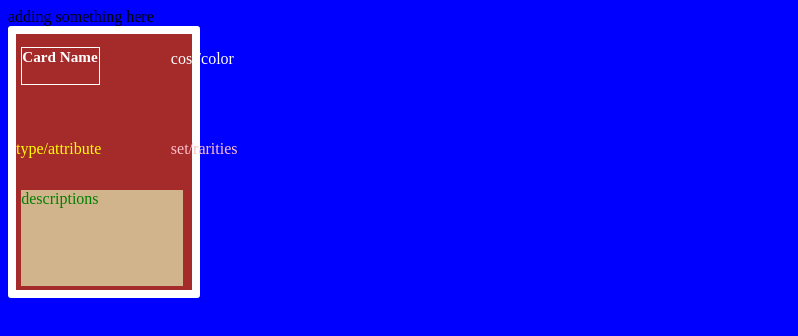
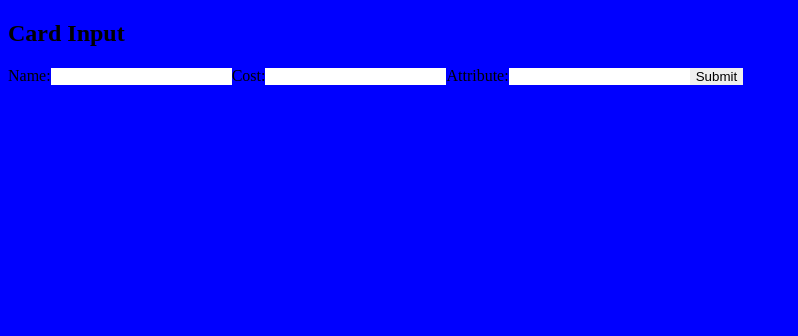
Before and after one commit to Tevvels/mtgapp, a React (Create React App) app: page /create in a window 1280 px wide. Shown: the top 336 px of the page, without its empty margins (0-798 px from the left). Built offline with nearby package versions, Linux system fonts and the light colour scheme; no server answers.

Commit message:
improvement in card section

```diff
--- a/src/App.css
+++ b/src/App.css
@@ -4,14 +4,14 @@
   box-sizing: border-box;
 
 }
-
+/*
 body{
   background:blue;
-}
+}*/
 
 
 
-.card{
+.card_image{
 
   height: 5rem;
   width: 2rem;
@@ -19,3 +19,6 @@ body{
 
 
 }
+.card_data{
+	background:blue;
+}
--- a/src/App.js
+++ b/src/App.js
@@ -14,13 +14,7 @@ function App() {
 
 
 
-    <article className="card">
-      <h2 className="card_name">Card Name</h2>
-      <p className="card_cost card_color">cost/color</p>
-      <p className="card_attribute">type/attribute</p>
-      <p className="card_set card_rarity">set/rarities</p>
-      <p className="card_desc">descriptions</p>
-  </article>
+
   </Router>
   );
 }
--- a/src/components/card.component.js
+++ b/src/components/card.component.js
@@ -48,7 +48,12 @@ export default class CardList extends Component{
 
 	render(){
 		return(
-			<div>
+
+
+			<div className = "card card__main">
+
+				<div className = "card card__image">the image</div>
+				<div className = " card card__data">the data</div>
 				{this.CardList()}
 			</div>
 
--- a/src/components/create-card.component.js
+++ b/src/components/create-card.component.js
@@ -5,6 +5,11 @@ export default class CreateUsers extends Component{
 
 		super(props);
 		this.onAddCardName = this.onAddCardName.bind(this);
+		this.onAddCardCost = this.onAddCardCost.bind(this);
+		this.onAddCardAttribute = this.onAddCardAttribute.bind(this);
+		this.onAddCardType = this.onAddCardType.bind(this);
+		this.onAddCardDesc = this.onAddCardDesc.bind(this);
+
 		this.onSubmit = this.onSubmit.bind(this);
 
 		this.state = {
@@ -31,7 +36,7 @@ export default class CreateUsers extends Component{
 		this.setState({
 			cardName: e.target.value
 		});
-	}
+	};
 
 	onAddCardCost(e){
 		this.setState({
@@ -77,9 +82,30 @@ export default class CreateUsers extends Component{
 
 	render(){
 		return(
+			 <div className = "create_card">
+			 	<form className = "create_card--form" onSubmit={this.onSubmit}>
+			 		<h2 className = "create_card--title">
+			 			Card Input
+			 		</h2>
+			 		<label className ="create_card--name">
+			 			Name:
+			 		</label>
+			 		<input className = "create_card--name create_card--input" type="text" value={this.state.cardName} onChange={this.onAddCardName}/>
 
-			<div>adding something here</div>
 
+			 		<label className ="create_card--cost">
+			 			Cost:
+			 		</label>
+			 		<input className = "create_card--cost create_card--input" type="text" value={this.state.cardCost} onChange={this.onAddCardCost}/>
+
+			 		<label className ="create_card--attribute">
+			 			Attribute:
+			 		</label>
+			 		<input className = "create_card--desc create_card--input" type="textarea" value={this.state.cardAttribute} onChange={this.onAddCardAttribute}/>
+			 		<input className = "create_card--submit" type="submit" Submit />
+
+			 	</form>
+			 </div>
 		 	)
 		}
 }
--- a/src/index.css
+++ b/src/index.css
@@ -11,7 +11,7 @@ body{
 
 
 
-.card{
+.card__image{
 
   display: grid;
   grid-template-columns: 3% 44.5% 40.5% 7%;
```
